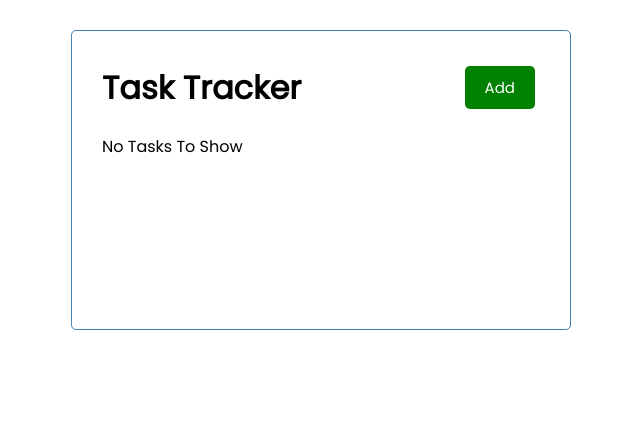
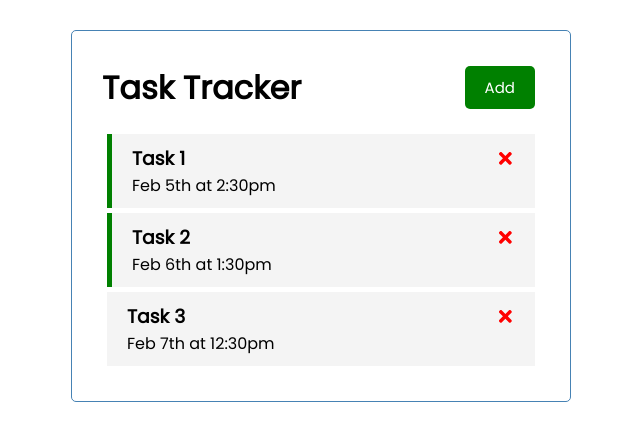
Before and after one commit to mppatterson84/react-task-tracker, a React (Create React App) app: page / in a window 1280 px wide. Shown: the top 440 px of the page, without its empty margins (319-959 px from the left). Built offline with nearby package versions, Linux system fonts and the light colour scheme; data requests are answered from the project's data file.

Commit message:
fetch tasks from server

```diff
--- a/src/App.js
+++ b/src/App.js
@@ -1,4 +1,4 @@
-import { useState } from 'react';
+import { useState, useEffect } from 'react';
 import Header from './components/Header';
 import Tasks from './components/Tasks';
 import AddTask from './components/AddTask';
@@ -6,6 +6,23 @@
 function App() {
   const [showAddTask, setShowAddTask] = useState(false);
   const [tasks, setTasks] = useState([]);
+
+  useEffect(() => {
+    const getTasks = async () => {
+      const tasksFromServer = await fetchTasks();
+      setTasks(tasksFromServer);
+    };
+
+    getTasks();
+  }, []);
+
+  // Fetch Tasks
+  const fetchTasks = async () => {
+    const res = await fetch('http://localhost:5000/tasks');
+    const data = await res.json();
+
+    return data;
+  };
 
   // Add Task
   const addTask = (task) => {
```
